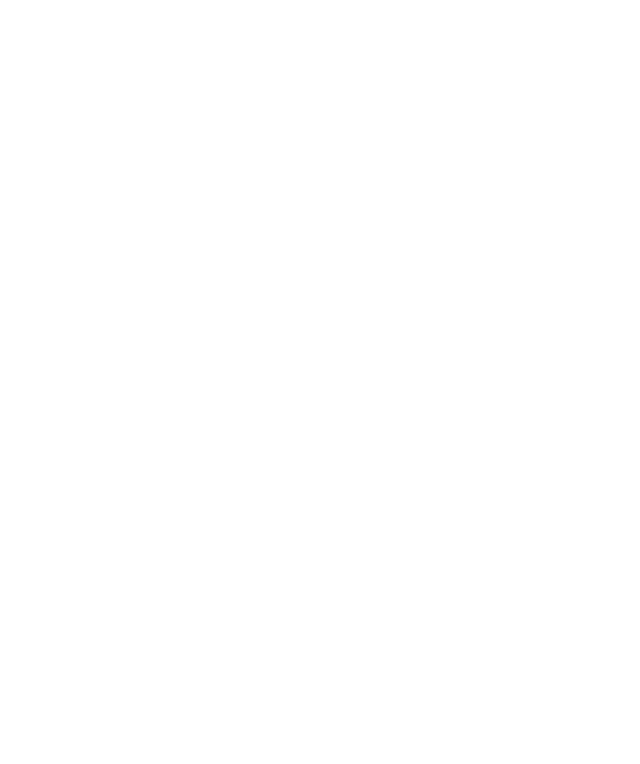
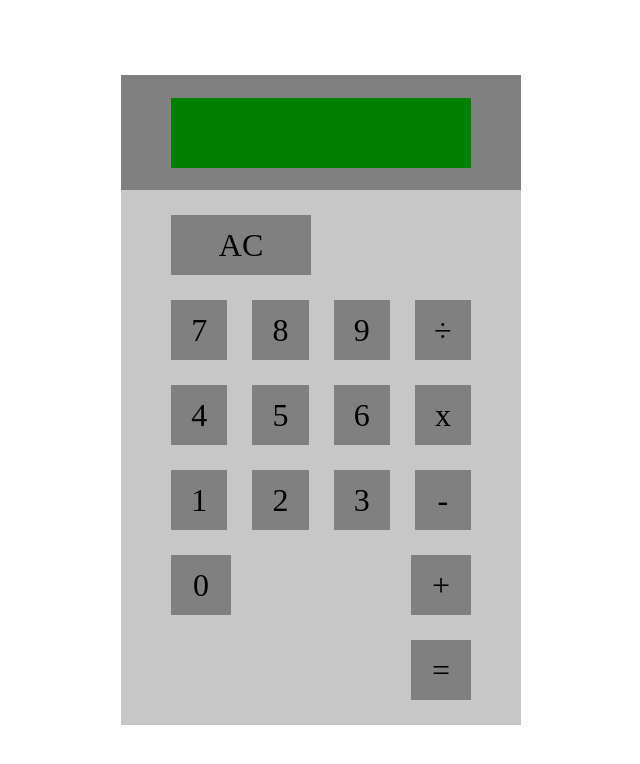
Before and after one commit to Sharick-Saragoza/calculator, a plain HTML site: page index.html in a window 1280 px wide. Shown: the whole page, without its empty margins (319-959 px from the left). Drawn offline with Linux system fonts and the light colour scheme.

Commit message:
Made a simple layout for the calculator with HTML and CSS.

```diff
--- a/css/style.css
+++ b/css/style.css
@@ -0,0 +1,70 @@
+body {
+    display: flex;
+    justify-content: center;
+    align-items: center;
+    margin: 0;
+    padding: 0;
+    height: 100vh;
+}
+
+.container {
+    background-color: rgb(199, 199, 199);
+    height: 650px;
+    width: 400px;
+}
+
+.calculator {
+    display: flex;
+    flex-direction: column;
+    height: 100%;
+}
+
+.calc-top {
+    display: flex;
+    flex-direction: column;
+    justify-content: center;
+    background-color: grey;
+    flex: 1;
+    padding: 10px 50px 10px 50px;
+}
+
+.calc-bot {
+    display: flex;
+    flex-direction: column;
+    justify-content: center;
+    gap: 25px;
+    flex: 1;
+    padding: 25px 50px 25px 50px;
+}
+
+.display {
+    height: 70px;
+    background-color: green;
+}
+
+.calc-row {
+    display: flex;
+    gap: 25px;
+}
+
+.button, button {
+    height: 60px;
+    width: 60px;
+    background-color: grey;
+    display: flex;
+    justify-content: center;
+    align-items: center;
+    font-size: xx-large;
+}
+
+.ac {
+    width: 140px;
+}
+
+.operate {
+    justify-content: end;
+}
+
+.zero {
+    justify-content: space-between;
+}
--- a/index.html
+++ b/index.html
@@ -8,6 +8,42 @@
     <title>Calculator</title>
 </head>
 <body>
-
+    <div class="container">
+        <div class="calculator">
+            <div class="calc-top">
+                <div class="display"></div>
+            </div>
+            <div class="calc-bot">
+                <div class="calc-row ac">
+                    <div class="button ac">AC</div>
+                </div>
+                <div class="calc-row">
+                    <div class="button">7</div>
+                    <div class="button">8</div>
+                    <div class="button">9</div>
+                    <div class="button">÷</div>
+                </div>
+                <div class="calc-row">
+                    <div class="button">4</div>
+                    <div class="button">5</div>
+                    <div class="button">6</div>
+                    <div class="button">x</div>
+                </div>
+                <div class="calc-row">
+                    <div class="button">1</div>
+                    <div class="button">2</div>
+                    <div class="button">3</div>
+                    <div class="button">-</div>
+                </div>
+                <div class="calc-row zero">
+                    <div class="button">0</div>
+                    <div class="button">+</div>
+                </div>
+                <div class="calc-row operate">
+                    <div class="button">=</div>
+                </div>
+            </div>
+        </div>
+    </div>
 </body>
 </html>
```
